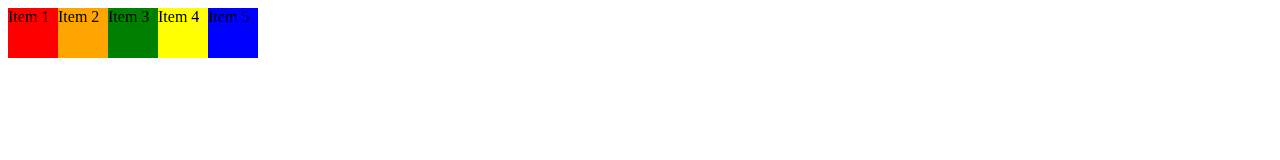
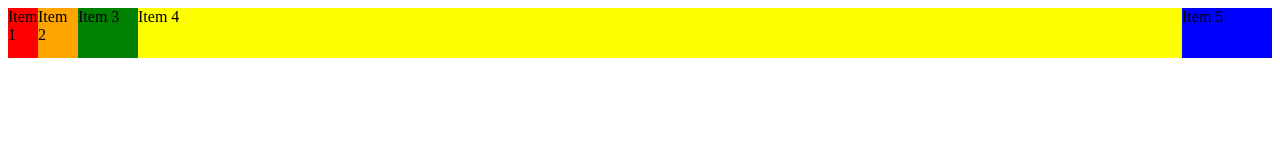
Before and after one commit to adigee1011/c3-grid, a plain HTML site: page index.html in a window 1280 px wide. Drawn offline with Linux system fonts and the light colour scheme.

Commit message:
x commit

```diff
--- a/style.css
+++ b/style.css
@@ -21,6 +21,8 @@
 
 .container {
     display: grid;
-    grid-template-columns: repeat(5,50px);
-    grid-template-rows: repeat(4,50px);
+    /* grid-template-columns: repeat(5,50px);
+    grid-template-rows: repeat(4,50px); */
+    grid-template-columns: 30px 40px 60px 3fr 90px;
+    grid-template-rows: 50px 30px 25px 70px 2fr;
 }
```
